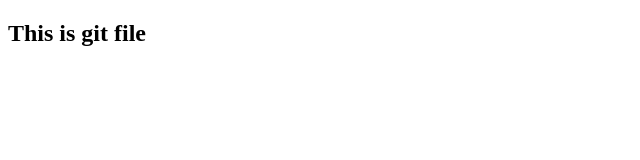
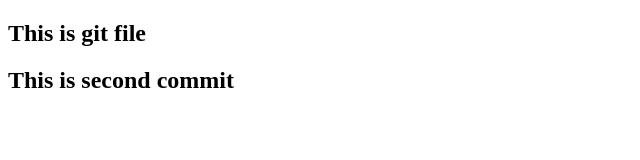
Before and after one commit to Manikanta-0718/DEMO1, a plain HTML site: page index.html in a window 1280 px wide. Shown: the whole page, without its empty margins (0-640 px from the left). Drawn offline with Linux system fonts and the light colour scheme.

Commit message:
This is my second commit

```diff
--- a/index.html
+++ b/index.html
@@ -5,5 +5,6 @@
 </head>
 <body>
     <h2>This is git file</h2>
+    <h2>This is second commit</h2>
 </body>
 </html>
```
